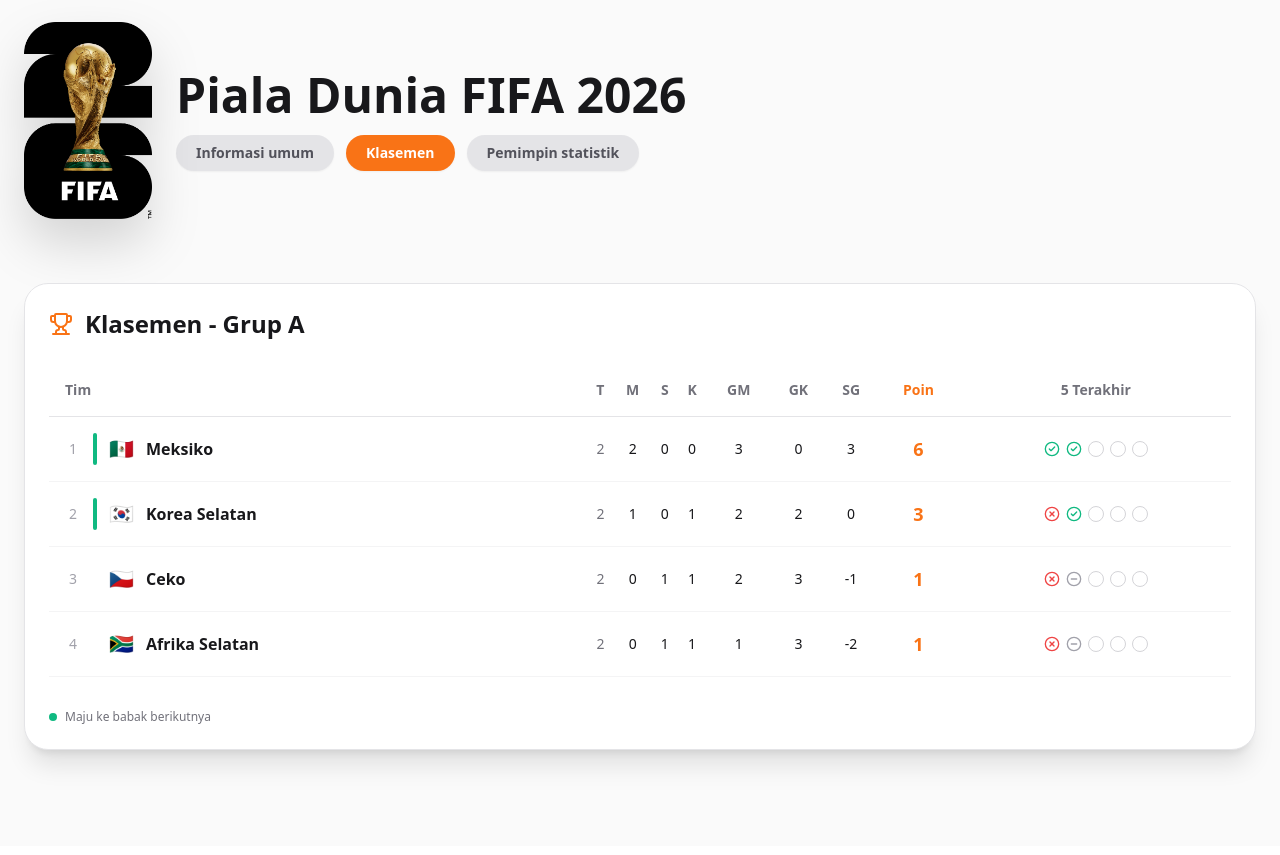
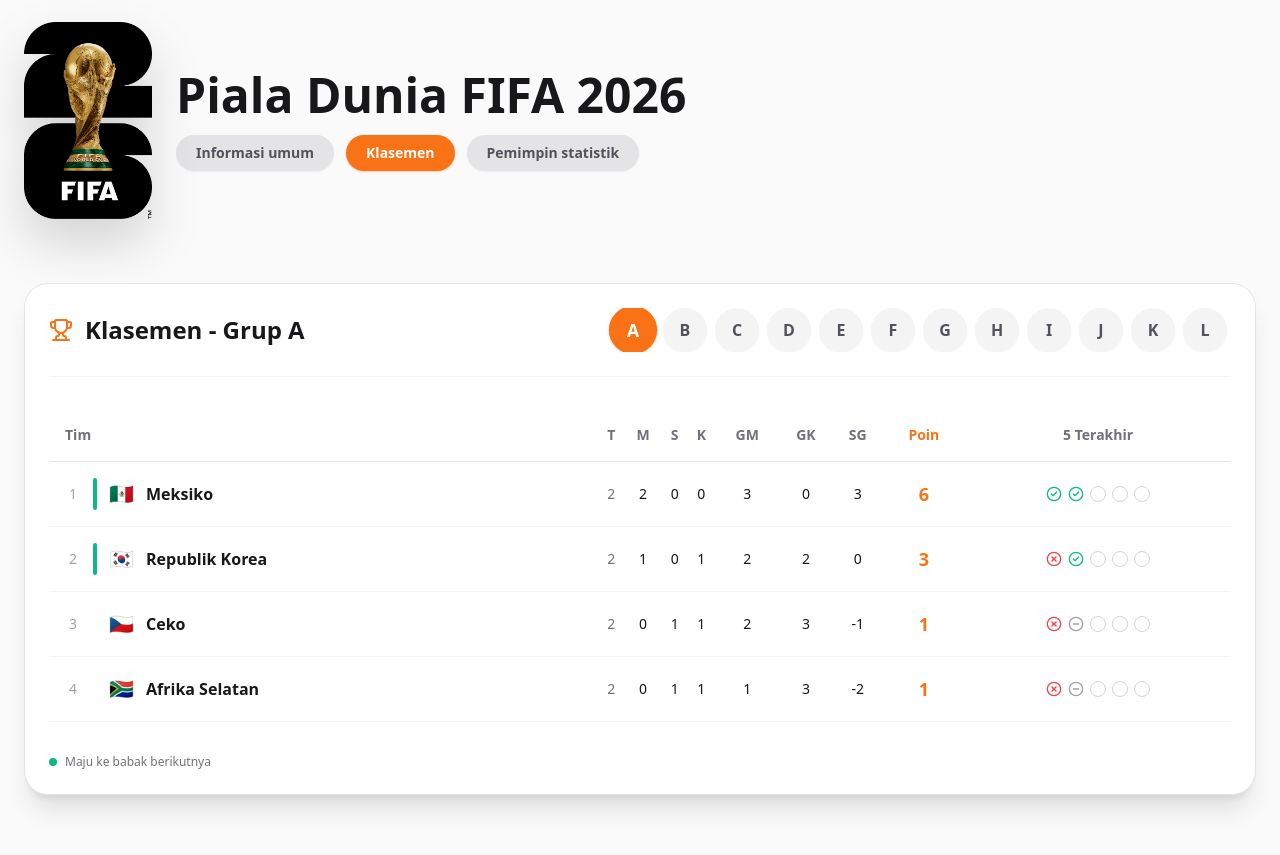
Before and after one commit to danialg1/portofolio-danial, a React (Vite) app: page / in a window 1280 px wide. Shown: the part 6840-7695 px from the top of the page. Built offline with nearby package versions, Linux system fonts and the light colour scheme.

Commit message:
tambah animasi

```diff
--- a/package.json
+++ b/package.json
@@ -10,7 +10,9 @@
     "preview": "vite preview"
   },
   "dependencies": {
+    "@gsap/react": "^2.1.2",
     "firebase": "^12.13.0",
+    "gsap": "^3.15.0",
     "lucide-react": "^1.11.0",
     "react": "^19.2.5",
     "react-dom": "^19.2.5"
--- a/src/sections/WorldCup.jsx
+++ b/src/sections/WorldCup.jsx
@@ -1,5 +1,10 @@
-import React, { useState } from 'react';
-import { Trophy, Activity, Target, CheckCircle2, XCircle, MinusCircle } from 'lucide-react';
+import React, { useState, useRef } from 'react';
+import { Trophy, Activity, CheckCircle2, XCircle, MinusCircle } from 'lucide-react';
+import gsap from 'gsap';
+import { useGSAP } from '@gsap/react';
+import { ScrollTrigger } from 'gsap/ScrollTrigger';
+
+gsap.registerPlugin(useGSAP, ScrollTrigger);
 
 const wcDict = {
   id: { title: 'Piala Dunia FIFA 2026', subtitle: 'Informasi umum, Pertandingan, Klasemen, Statistik', standings: 'Klasemen', stats: 'Pemimpin statistik', team: 'Tim', p: 'T', w: 'M', d: 'S', l: 'K', gf: 'GM', ga: 'GK', gd: 'SG', pts: 'Poin', last5: '5 Terakhir', goals: 'Gol', player: 'Pemain', group: 'Grup A' },
@@ -13,23 +18,86 @@
   es: { title: 'Copa Mundial 2026', subtitle: 'Información general, Partidos, Clasificación, Estadísticas', standings: 'Clasificación', stats: 'Líderes', team: 'Equipo', p: 'PJ', w: 'G', d: 'E', l: 'P', gf: 'GF', ga: 'GC', gd: 'DG', pts: 'Pts', last5: 'Últimos 5', goals: 'Goles', player: 'Jugador', group: 'Grupo A' }
 };
 
-const standingsData = [
+const allGroups = {
+  A: [
     { rank: 1, name: 'Meksiko', flag: '🇲🇽', p: 2, w: 2, d: 0, l: 0, gf: 3, ga: 0, gd: 3, pts: 6, form: ['W', 'W', '-', '-', '-'] },
-  { rank: 2, name: 'Korea Selatan', flag: '🇰🇷', p: 2, w: 1, d: 0, l: 1, gf: 2, ga: 2, gd: 0, pts: 3, form: ['L', 'W', '-', '-', '-'] },
+    { rank: 2, name: 'Republik Korea', flag: '🇰🇷', p: 2, w: 1, d: 0, l: 1, gf: 2, ga: 2, gd: 0, pts: 3, form: ['L', 'W', '-', '-', '-'] },
     { rank: 3, name: 'Ceko', flag: '🇨🇿', p: 2, w: 0, d: 1, l: 1, gf: 2, ga: 3, gd: -1, pts: 1, form: ['L', 'D', '-', '-', '-'] },
     { rank: 4, name: 'Afrika Selatan', flag: '🇿🇦', p: 2, w: 0, d: 1, l: 1, gf: 1, ga: 3, gd: -2, pts: 1, form: ['L', 'D', '-', '-', '-'] }
-];
+  ],
+  B: [
+    { rank: 1, name: 'Kanada', flag: '🇨🇦', p: 2, w: 1, d: 1, l: 0, gf: 7, ga: 1, gd: 6, pts: 4, form: ['W', 'D', '-', '-', '-'] },
+    { rank: 2, name: 'Swiss', flag: '🇨🇭', p: 2, w: 1, d: 1, l: 0, gf: 5, ga: 2, gd: 3, pts: 4, form: ['D', 'W', '-', '-', '-'] },
+    { rank: 3, name: 'Bosnia dan Herzegovina', flag: '🇧🇦', p: 2, w: 0, d: 1, l: 1, gf: 2, ga: 5, gd: -3, pts: 1, form: ['D', 'L', '-', '-', '-'] },
+    { rank: 4, name: 'Qatar', flag: '🇶🇦', p: 2, w: 0, d: 1, l: 1, gf: 1, ga: 7, gd: -6, pts: 1, form: ['D', 'L', '-', '-', '-'] }
+  ],
+  C: [
+    { rank: 1, name: 'Brasil', flag: '🇧🇷', p: 2, w: 1, d: 1, l: 0, gf: 4, ga: 1, gd: 3, pts: 4, form: ['W', 'D', '-', '-', '-'] },
+    { rank: 2, name: 'Maroko', flag: '🇲🇦', p: 2, w: 1, d: 1, l: 0, gf: 2, ga: 1, gd: 1, pts: 4, form: ['D', 'W', '-', '-', '-'] },
+    { rank: 3, name: 'Skotlandia', flag: '🏴󠁧󠁢󠁳󠁣󠁴󠁿', p: 2, w: 1, d: 0, l: 1, gf: 1, ga: 1, gd: 0, pts: 3, form: ['W', 'L', '-', '-', '-'] },
+    { rank: 4, name: 'Haiti', flag: '🇭🇹', p: 2, w: 0, d: 0, l: 2, gf: 0, ga: 4, gd: -4, pts: 0, form: ['L', 'L', '-', '-', '-'] }
+  ],
+  D: [
+    { rank: 1, name: 'AS', flag: '🇺🇸', p: 2, w: 2, d: 0, l: 0, gf: 6, ga: 1, gd: 5, pts: 6, form: ['W', 'W', '-', '-', '-'] },
+    { rank: 2, name: 'Australia', flag: '🇦🇺', p: 2, w: 1, d: 0, l: 1, gf: 2, ga: 2, gd: 0, pts: 3, form: ['W', 'L', '-', '-', '-'] },
+    { rank: 3, name: 'Paraguay', flag: '🇵🇾', p: 2, w: 1, d: 0, l: 1, gf: 2, ga: 4, gd: -2, pts: 3, form: ['L', 'W', '-', '-', '-'] },
+    { rank: 4, name: 'Turki', flag: '🇹🇷', p: 2, w: 0, d: 0, l: 2, gf: 0, ga: 3, gd: -3, pts: 0, form: ['L', 'L', '-', '-', '-'] }
+  ],
+  E: [
+    { rank: 1, name: 'Jerman', flag: '🇩🇪', p: 2, w: 2, d: 0, l: 0, gf: 9, ga: 2, gd: 7, pts: 6, form: ['W', 'W', '-', '-', '-'] },
+    { rank: 2, name: 'Pantai Gading', flag: '🇨🇮', p: 2, w: 1, d: 0, l: 1, gf: 2, ga: 2, gd: 0, pts: 3, form: ['W', 'L', '-', '-', '-'] },
+    { rank: 3, name: 'Ekuador', flag: '🇪🇨', p: 2, w: 0, d: 1, l: 1, gf: 0, ga: 1, gd: -1, pts: 1, form: ['L', 'D', '-', '-', '-'] },
+    { rank: 4, name: 'Curaçao', flag: '🇨🇼', p: 2, w: 0, d: 1, l: 1, gf: 1, ga: 7, gd: -6, pts: 1, form: ['D', 'L', '-', '-', '-'] }
+  ],
+  F: [
+    { rank: 1, name: 'Belanda', flag: '🇳🇱', p: 2, w: 1, d: 1, l: 0, gf: 7, ga: 3, gd: 4, pts: 4, form: ['W', 'D', '-', '-', '-'] },
+    { rank: 2, name: 'Jepang', flag: '🇯🇵', p: 2, w: 1, d: 1, l: 0, gf: 6, ga: 2, gd: 4, pts: 4, form: ['D', 'W', '-', '-', '-'] },
+    { rank: 3, name: 'Swedia', flag: '🇸🇪', p: 2, w: 1, d: 0, l: 1, gf: 6, ga: 6, gd: 0, pts: 3, form: ['W', 'L', '-', '-', '-'] },
+    { rank: 4, name: 'Tunisia', flag: '🇹🇳', p: 2, w: 0, d: 0, l: 2, gf: 1, ga: 9, gd: -8, pts: 0, form: ['L', 'L', '-', '-', '-'] }
+  ],
+  G: [
+    { rank: 1, name: 'Selandia Baru', flag: '🇳🇿', p: 1, w: 0, d: 1, l: 0, gf: 2, ga: 2, gd: 0, pts: 1, form: ['D', '-', '-', '-', '-'] },
+    { rank: 2, name: 'IR Iran', flag: '🇮🇷', p: 1, w: 0, d: 1, l: 0, gf: 2, ga: 2, gd: 0, pts: 1, form: ['D', '-', '-', '-', '-'] },
+    { rank: 3, name: 'Belgia', flag: '🇧🇪', p: 1, w: 0, d: 1, l: 0, gf: 1, ga: 1, gd: 0, pts: 1, form: ['D', '-', '-', '-', '-'] },
+    { rank: 4, name: 'Mesir', flag: '🇪🇬', p: 1, w: 0, d: 1, l: 0, gf: 1, ga: 1, gd: 0, pts: 1, form: ['D', '-', '-', '-', '-'] }
+  ],
+  H: [
+    { rank: 1, name: 'Spanyol', flag: '🇪🇸', p: 2, w: 1, d: 1, l: 0, gf: 4, ga: 0, gd: 4, pts: 4, form: ['W', 'D', '-', '-', '-'] },
+    { rank: 2, name: 'Uruguay', flag: '🇺🇾', p: 1, w: 0, d: 1, l: 0, gf: 1, ga: 1, gd: 0, pts: 1, form: ['D', '-', '-', '-', '-'] },
+    { rank: 3, name: 'Arab Saudi', flag: '🇸🇦', p: 2, w: 0, d: 1, l: 1, gf: 1, ga: 5, gd: -4, pts: 1, form: ['D', 'L', '-', '-', '-'] },
+    { rank: 4, name: 'Tanjung Verde', flag: '🇨🇻', p: 1, w: 0, d: 1, l: 0, gf: 0, ga: 0, gd: 0, pts: 1, form: ['D', '-', '-', '-', '-'] }
+  ],
+  I: [
+    { rank: 1, name: 'Norwegia', flag: '🇳🇴', p: 1, w: 1, d: 0, l: 0, gf: 4, ga: 1, gd: 3, pts: 3, form: ['W', '-', '-', '-', '-'] },
+    { rank: 2, name: 'Prancis', flag: '🇫🇷', p: 1, w: 1, d: 0, l: 0, gf: 3, ga: 1, gd: 2, pts: 3, form: ['W', '-', '-', '-', '-'] },
+    { rank: 3, name: 'Senegal', flag: '🇸🇳', p: 1, w: 0, d: 0, l: 1, gf: 1, ga: 3, gd: -2, pts: 0, form: ['L', '-', '-', '-', '-'] },
+    { rank: 4, name: 'Irak', flag: '🇮🇶', p: 1, w: 0, d: 0, l: 1, gf: 1, ga: 4, gd: -3, pts: 0, form: ['L', '-', '-', '-', '-'] }
+  ],
+  J: [
+    { rank: 1, name: 'Inggris', flag: '🏴󠁧󠁢󠁥󠁮󠁧󠁿', p: 2, w: 2, d: 0, l: 0, gf: 5, ga: 1, gd: 4, pts: 6, form: ['W', 'W', '-', '-', '-'] },
+    { rank: 2, name: 'Nigeria', flag: '🇳🇬', p: 2, w: 1, d: 0, l: 1, gf: 3, ga: 2, gd: 1, pts: 3, form: ['L', 'W', '-', '-', '-'] },
+    { rank: 3, name: 'Jamaika', flag: '🇯🇲', p: 2, w: 0, d: 1, l: 1, gf: 1, ga: 3, gd: -2, pts: 1, form: ['D', 'L', '-', '-', '-'] },
+    { rank: 4, name: 'Oman', flag: '🇴🇲', p: 2, w: 0, d: 1, l: 1, gf: 1, ga: 4, gd: -3, pts: 1, form: ['L', 'D', '-', '-', '-'] }
+  ],
+  K: [
+    { rank: 1, name: 'Portugal', flag: '🇵🇹', p: 2, w: 1, d: 1, l: 0, gf: 4, ga: 1, gd: 3, pts: 4, form: ['W', 'D', '-', '-', '-'] },
+    { rank: 2, name: 'Kolombia', flag: '🇨🇴', p: 2, w: 1, d: 1, l: 0, gf: 3, ga: 2, gd: 1, pts: 4, form: ['D', 'W', '-', '-', '-'] },
+    { rank: 3, name: 'Kroasia', flag: '🇭🇷', p: 2, w: 1, d: 0, l: 1, gf: 2, ga: 3, gd: -1, pts: 3, form: ['L', 'W', '-', '-', '-'] },
+    { rank: 4, name: 'Fiji', flag: '🇫🇯', p: 2, w: 0, d: 0, l: 2, gf: 0, ga: 3, gd: -3, pts: 0, form: ['L', 'L', '-', '-', '-'] }
+  ],
+  L: [
+    { rank: 1, name: 'Argentina', flag: '🇦🇷', p: 2, w: 2, d: 0, l: 0, gf: 5, ga: 0, gd: 5, pts: 6, form: ['W', 'W', '-', '-', '-'] },
+    { rank: 2, name: 'Mali', flag: '🇲🇱', p: 2, w: 1, d: 0, l: 1, gf: 2, ga: 2, gd: 0, pts: 3, form: ['W', 'L', '-', '-', '-'] },
+    { rank: 3, name: 'Wales', flag: '🏴󠁧󠁢󠁷󠁬󠁳󠁿', p: 2, w: 0, d: 1, l: 1, gf: 1, ga: 3, gd: -2, pts: 1, form: ['D', 'L', '-', '-', '-'] },
+    { rank: 4, name: 'Yordania', flag: '🇯🇴', p: 2, w: 0, d: 1, l: 1, gf: 1, ga: 4, gd: -3, pts: 1, form: ['L', 'D', '-', '-', '-'] }
+  ]
+};
 
 const topScorersData = [
   { rank: 1, name: 'Deniz Undav', country: 'Jerman', flag: '🇩🇪', goals: 3, img: 'https://ui-avatars.com/api/?name=Deniz+Undav&background=27272a&color=fff&rounded=true' },
   { rank: 1, name: 'Jonathan David', country: 'Kanada', flag: '🇨🇦', goals: 3, img: 'https://ui-avatars.com/api/?name=Jonathan+David&background=ef4444&color=fff&rounded=true' },
   { rank: 1, name: 'Lionel Messi', country: 'Argentina', flag: '🇦🇷', goals: 3, img: 'https://ui-avatars.com/api/?name=Lionel+Messi&background=3b82f6&color=fff&rounded=true' }
 ];
-
-const WorldCup = ({ lang }) => {
-  const [activeTab, setActiveTab] = useState('standings');
-  // Fallback to English if language is missing
-  const t = wcDict[lang] || wcDict['en'];
 
 const FormIcon = ({ result }) => {
   if (result === 'W') return <CheckCircle2 size={16} className="text-emerald-500" />;
@@ -38,12 +106,46 @@
   return <div className="w-4 h-4 rounded-full border border-zinc-300 dark:border-zinc-700"></div>;
 };
 
+const WorldCup = ({ lang }) => {
+  const [activeTab, setActiveTab] = useState('standings');
+  const [activeGroup, setActiveGroup] = useState('A');
+  const t = wcDict[lang] || wcDict['en'];
+
+  const containerRef = useRef();
+
+  useGSAP(() => {
+    // Scroll-triggered entrance for the dashboard cards
+    gsap.from('.dashboard-card', {
+      scrollTrigger: {
+        trigger: containerRef.current,
+        start: "top 85%",
+        toggleActions: "play none none none" // Only play once when scrolled into view
+      },
+      opacity: 0,
+      y: 40,
+      scale: 0.95,
+      duration: 0.8,
+      stagger: 0.2,
+      ease: "power3.out"
+    });
+  }, { scope: containerRef });
+
+  useGSAP(() => {
+    // Dynamic stagger animation when switching groups
+    if (activeTab === 'standings') {
+      gsap.fromTo('.team-row',
+        { opacity: 0, x: -20 },
+        { opacity: 1, x: 0, duration: 0.4, stagger: 0.08, ease: 'back.out(1.2)', overwrite: true }
+      );
+    }
+  }, { scope: containerRef, dependencies: [activeGroup, activeTab] });
+
   return (
-    <section id="worldcup" className="py-24 px-6 bg-zinc-50 dark:bg-[#09090b] relative overflow-hidden">
+    <section id="worldcup" className="py-24 px-6 bg-zinc-50 dark:bg-[#09090b] relative overflow-hidden" ref={containerRef}>
       <div className="max-w-7xl mx-auto relative z-10">
 
         {/* Header with Emblem */}
-        <div className="flex flex-col md:flex-row items-center gap-6 mb-16 opacity-0 animate-fade-up">
+        <div className="flex flex-col md:flex-row items-center gap-6 mb-16 opacity-0 animate-fade-up" style={{ animationFillMode: 'forwards' }}>
           <img
             src="/world-cup-emblem.png"
             alt="World Cup 2026 Emblem"
@@ -56,19 +158,19 @@
             <div className="flex flex-wrap gap-3 justify-center md:justify-start mt-4">
               <button
                 onClick={() => setActiveTab('info')}
-                className={`px-5 py-2 rounded-full text-sm font-bold transition-all shadow-sm ${activeTab === 'info' ? 'bg-orange-500 text-white hover:bg-orange-600' : 'bg-zinc-200 dark:bg-zinc-800 text-zinc-600 dark:text-zinc-400 hover:bg-zinc-300 dark:hover:bg-zinc-700'}`}
+                className={`px-5 py-2 rounded-full text-sm font-bold transition-all shadow-sm hover:-translate-y-1 ${activeTab === 'info' ? 'bg-orange-500 text-white shadow-orange-500/30 shadow-lg' : 'bg-zinc-200 dark:bg-zinc-800 text-zinc-600 dark:text-zinc-400 hover:bg-zinc-300 dark:hover:bg-zinc-700'}`}
               >
                 {t.subtitle.split(',')[0]}
               </button>
               <button
                 onClick={() => setActiveTab('standings')}
-                className={`px-5 py-2 rounded-full text-sm font-bold transition-all shadow-sm ${activeTab === 'standings' ? 'bg-orange-500 text-white hover:bg-orange-600' : 'bg-zinc-200 dark:bg-zinc-800 text-zinc-600 dark:text-zinc-400 hover:bg-zinc-300 dark:hover:bg-zinc-700'}`}
+                className={`px-5 py-2 rounded-full text-sm font-bold transition-all shadow-sm hover:-translate-y-1 ${activeTab === 'standings' ? 'bg-orange-500 text-white shadow-orange-500/30 shadow-lg' : 'bg-zinc-200 dark:bg-zinc-800 text-zinc-600 dark:text-zinc-400 hover:bg-zinc-300 dark:hover:bg-zinc-700'}`}
               >
                 {t.standings}
               </button>
               <button
                 onClick={() => setActiveTab('stats')}
-                className={`px-5 py-2 rounded-full text-sm font-bold transition-all shadow-sm ${activeTab === 'stats' ? 'bg-orange-500 text-white hover:bg-orange-600' : 'bg-zinc-200 dark:bg-zinc-800 text-zinc-600 dark:text-zinc-400 hover:bg-zinc-300 dark:hover:bg-zinc-700'}`}
+                className={`px-5 py-2 rounded-full text-sm font-bold transition-all shadow-sm hover:-translate-y-1 ${activeTab === 'stats' ? 'bg-orange-500 text-white shadow-orange-500/30 shadow-lg' : 'bg-zinc-200 dark:bg-zinc-800 text-zinc-600 dark:text-zinc-400 hover:bg-zinc-300 dark:hover:bg-zinc-700'}`}
               >
                 {t.stats}
               </button>
@@ -81,7 +183,7 @@
 
           {/* General Info Tab */}
           {activeTab === 'info' && (
-            <div className="xl:col-span-3 bg-white dark:bg-zinc-900/80 border border-zinc-200 dark:border-zinc-800 rounded-3xl p-8 shadow-xl animate-fade-up">
+            <div className="dashboard-card xl:col-span-3 bg-white dark:bg-zinc-900/80 border border-zinc-200 dark:border-zinc-800 rounded-3xl p-8 shadow-xl">
               <h3 className="text-2xl font-bold mb-4">{t.title}</h3>
               <p className="text-zinc-600 dark:text-zinc-400 leading-relaxed max-w-3xl">
                 Piala Dunia FIFA 2026 akan menjadi edisi ke-23 dari Piala Dunia FIFA, turnamen sepak bola internasional empat tahunan yang diikuti oleh tim nasional pria anggota FIFA. Turnamen ini akan diselenggarakan secara bersama oleh 16 kota di tiga negara Amerika Utara: Kanada, Meksiko, dan Amerika Serikat.
@@ -89,12 +191,28 @@
             </div>
           )}
 
-          {/* Standings Table Tab (Spans 2 columns on XL if Stats is also showing, but let's make them mutually exclusive for mobile, and side-by-side on desktop? The user said "tabs", let's make them exclusive) */}
+          {/* Standings Table Tab */}
           {activeTab === 'standings' && (
-          <div className="xl:col-span-3 bg-white dark:bg-zinc-900/80 border border-zinc-200 dark:border-zinc-800 rounded-3xl p-6 shadow-xl overflow-hidden relative group animate-fade-up">
-            <div className="flex items-center space-x-3 mb-6">
+          <div className="dashboard-card xl:col-span-3 bg-white dark:bg-zinc-900/80 border border-zinc-200 dark:border-zinc-800 rounded-3xl p-6 shadow-xl overflow-hidden relative group">
+
+            <div className="flex flex-col md:flex-row md:items-center justify-between mb-8 gap-6 border-b border-zinc-100 dark:border-zinc-800 pb-6">
+              <div className="flex items-center space-x-3">
                 <Trophy className="text-orange-500" />
-              <h3 className="text-2xl font-bold">{t.standings} - {t.group}</h3>
+                <h3 className="text-2xl font-bold">{t.standings} - {t.group.split(' ')[0]} {activeGroup}</h3>
+              </div>
+
+              {/* Group Selector UI */}
+              <div className="flex items-center gap-2 overflow-x-auto custom-scrollbar pb-2 md:pb-0 px-1">
+                {Object.keys(allGroups).map(group => (
+                  <button
+                    key={group}
+                    onClick={() => setActiveGroup(group)}
+                    className={`flex-shrink-0 w-11 h-11 rounded-full font-bold transition-all shadow-sm flex items-center justify-center ${activeGroup === group ? 'bg-orange-500 text-white hover:bg-orange-600 scale-110 shadow-orange-500/30 shadow-lg' : 'bg-zinc-100 dark:bg-zinc-800 text-zinc-600 dark:text-zinc-400 hover:bg-zinc-200 dark:hover:bg-zinc-700'}`}
+                  >
+                    {group}
+                  </button>
+                ))}
+              </div>
             </div>
 
             <div className="overflow-x-auto custom-scrollbar pb-4">
@@ -114,8 +232,8 @@
                   </tr>
                 </thead>
                 <tbody className="text-sm font-medium">
-                  {standingsData.map((team, idx) => (
-                    <tr key={idx} className="border-b border-zinc-100 dark:border-zinc-800/50 hover:bg-zinc-50 dark:hover:bg-zinc-800/50 transition-colors">
+                  {allGroups[activeGroup].map((team, idx) => (
+                    <tr key={idx} className="team-row border-b border-zinc-100 dark:border-zinc-800/50 hover:bg-zinc-50 dark:hover:bg-zinc-800/50 transition-colors cursor-default">
                       <td className="py-4 pl-4 flex items-center space-x-3">
                         <span className="text-zinc-400 w-4 text-center">{team.rank}</span>
                         <div className={`w-1 h-8 rounded-full ${idx < 2 ? 'bg-emerald-500' : 'bg-transparent'}`}></div>
@@ -151,7 +269,7 @@
 
           {/* Statistics Leaders Tab */}
           {activeTab === 'stats' && (
-          <div className="xl:col-span-3 max-w-2xl bg-white dark:bg-zinc-900/80 border border-zinc-200 dark:border-zinc-800 rounded-3xl p-6 shadow-xl relative group animate-fade-up">
+          <div className="dashboard-card xl:col-span-3 max-w-2xl bg-white dark:bg-zinc-900/80 border border-zinc-200 dark:border-zinc-800 rounded-3xl p-6 shadow-xl relative group">
             <div className="flex items-center space-x-3 mb-6">
               <Activity className="text-orange-500" />
               <h3 className="text-2xl font-bold">{t.stats}</h3>
@@ -169,7 +287,7 @@
 
             <div className="space-y-2">
               {topScorersData.map((player, idx) => (
-                <div key={idx} className="flex items-center justify-between p-3 rounded-2xl hover:bg-zinc-50 dark:hover:bg-zinc-800 transition-colors">
+                <div key={idx} className="team-row flex items-center justify-between p-3 rounded-2xl hover:bg-zinc-50 dark:hover:bg-zinc-800 transition-all hover:scale-[1.02] cursor-pointer">
                   <div className="flex items-center space-x-4">
                     <span className="text-zinc-400 font-medium w-4">{player.rank}</span>
                     <img src={player.img} alt={player.name} className="w-10 h-10 rounded-full shadow-sm" />
```
Also changed, not shown: 1 other file (tests, documents, lock files or other folders). Lines whose indentation alone changed are shown as unchanged.
